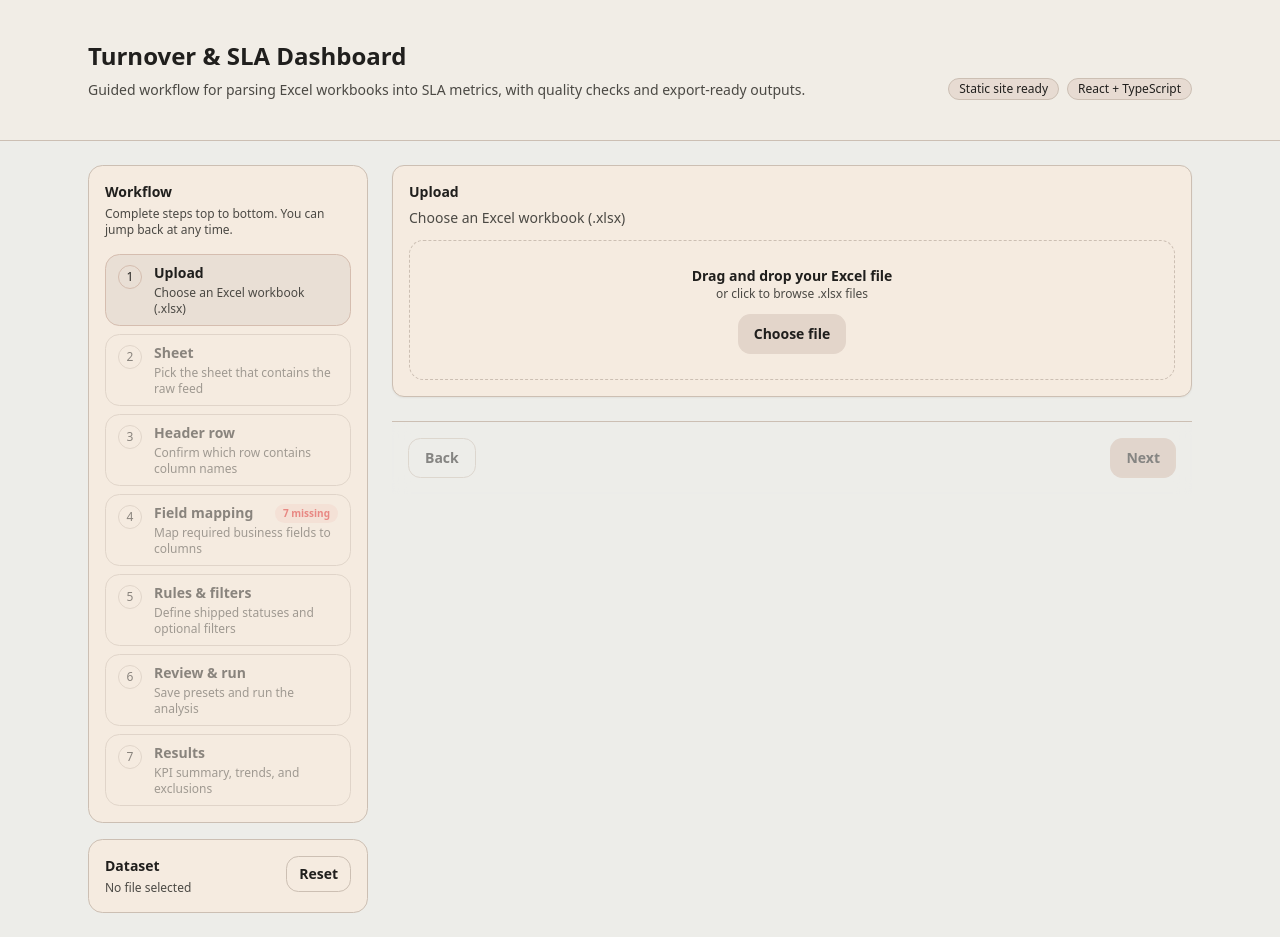
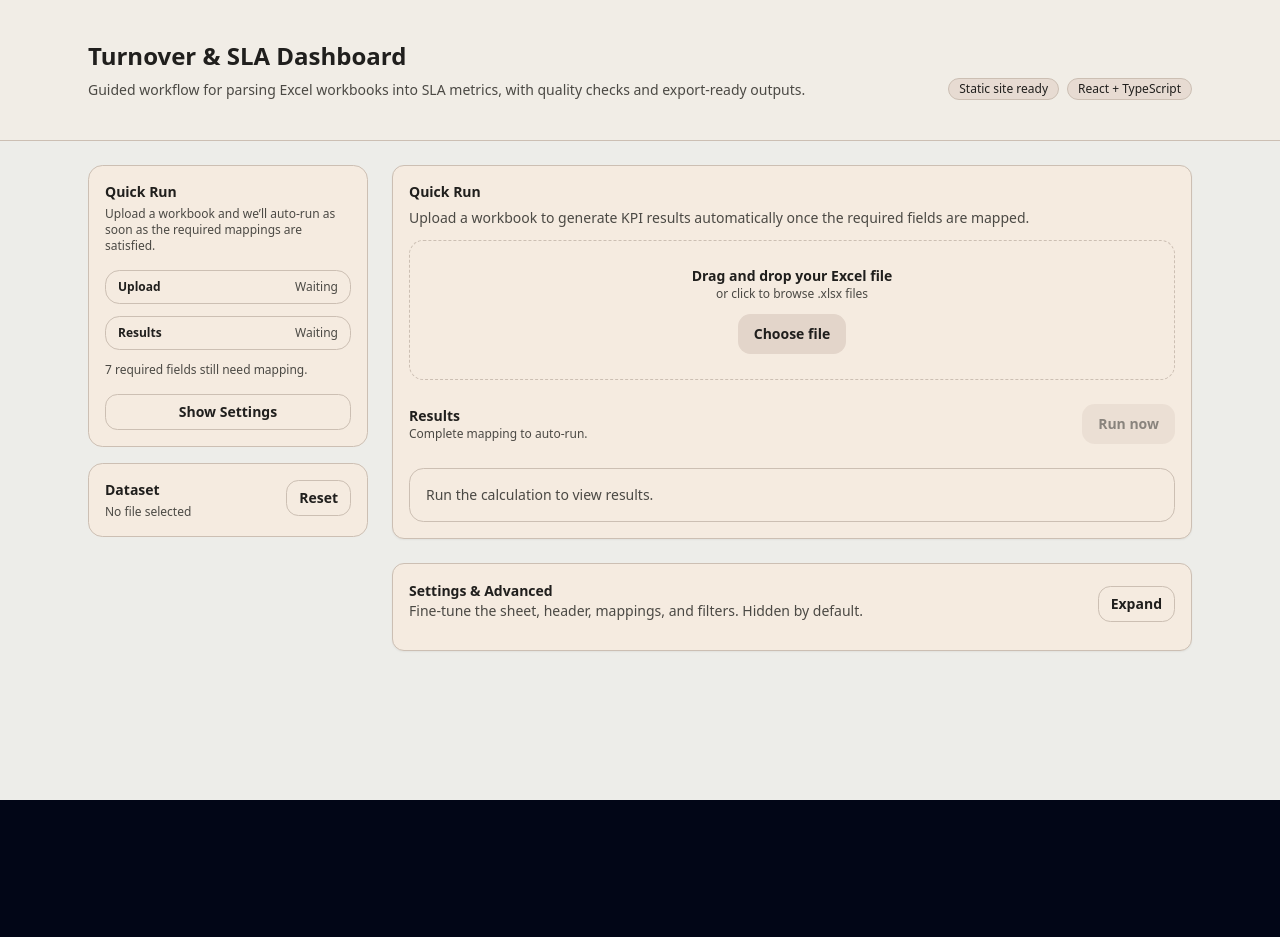
Before and after one commit to MisterBottom-png/Kuluplanner, a React (Vite) app: page / in a window 1280 px wide. After the commit the page ends 800 px from the top, so only its background shows below. Built offline with nearby package versions, Linux system fonts and the light colour scheme.

Commit message:
Refine quick run and settings flow

```diff
--- a/src/app/App.tsx
+++ b/src/app/App.tsx
@@ -1,4 +1,4 @@
-import { useEffect, useMemo, useState } from 'react';
+import { useCallback, useEffect, useMemo, useRef, useState } from 'react';
 import * as XLSX from 'xlsx';
 import { Alert, AlertDescription, AlertTitle } from '@/components/ui/alert';
 import { Badge } from '@/components/ui/badge';
@@ -34,18 +34,6 @@ import {
 } from '@/lib/storage';
 import type { CalculationResult, FieldMapping, FiltersConfig, Preset, RulesConfig, WorkbookInfo } from '@/types';
 
-type StepId = 'upload' | 'sheet' | 'header' | 'mapping' | 'rules' | 'review' | 'results';
-
-const WIZARD_STEPS: Array<{ id: StepId; title: string; subtitle: string }> = [
-  { id: 'upload', title: 'Upload', subtitle: 'Choose an Excel workbook (.xlsx)' },
-  { id: 'sheet', title: 'Sheet', subtitle: 'Pick the sheet that contains the raw feed' },
-  { id: 'header', title: 'Header row', subtitle: 'Confirm which row contains column names' },
-  { id: 'mapping', title: 'Field mapping', subtitle: 'Map required business fields to columns' },
-  { id: 'rules', title: 'Rules & filters', subtitle: 'Define shipped statuses and optional filters' },
-  { id: 'review', title: 'Review & run', subtitle: 'Save presets and run the analysis' },
-  { id: 'results', title: 'Results', subtitle: 'KPI summary, trends, and exclusions' }
-];
-
 const emptyMapping: FieldMapping = {
   order_date: null,
   shipping_date: null,
@@ -67,7 +55,7 @@ function makeSignature(payload: unknown) {
 }
 
 export default function App() {
-  const [activeStep, setActiveStep] = useState(0);
+  const [showAdvanced, setShowAdvanced] = useState(false);
   const [workbook, setWorkbook] = useState<XLSX.WorkBook | null>(null);
   const [workbookInfo, setWorkbookInfo] = useState<WorkbookInfo | null>(null);
   const [selectedSheet, setSelectedSheet] = useState<string | null>(null);
@@ -79,6 +67,14 @@ export default function App() {
   const [calculation, setCalculation] = useState<CalculationResult | null>(null);
   const [presets, setPresets] = useState<Preset[]>([]);
   const [lastRunSignature, setLastRunSignature] = useState<string | null>(null);
+  const [pendingScroll, setPendingScroll] = useState<
+    null | 'sheet' | 'header' | 'mapping' | 'rules' | 'review'
+  >(null);
+  const sheetRef = useRef<HTMLDivElement | null>(null);
+  const headerRef = useRef<HTMLDivElement | null>(null);
+  const mappingRef = useRef<HTMLDivElement | null>(null);
+  const rulesRef = useRef<HTMLDivElement | null>(null);
+  const reviewRef = useRef<HTMLDivElement | null>(null);
 
   useEffect(() => {
     const storedMapping = loadMapping();
@@ -169,26 +165,6 @@ export default function App() {
 
   const resultsDirty = Boolean(calculation && lastRunSignature && lastRunSignature !== currentSignature);
 
-  const canAccessStep = (index: number) => {
-    if (index <= activeStep) return true;
-    switch (WIZARD_STEPS[index]?.id) {
-      case 'sheet':
-        return Boolean(workbook);
-      case 'header':
-        return Boolean(workbook && selectedSheet);
-      case 'mapping':
-        return Boolean(parsed?.headers?.length);
-      case 'rules':
-        return Boolean(parsed?.headers?.length && requiredMapped);
-      case 'review':
-        return Boolean(parsed?.headers?.length && requiredMapped);
-      case 'results':
-        return Boolean(calculation);
-      default:
-        return true;
-    }
-  };
-
   const handleFile = async (file: File) => {
     const wb = await readWorkbook(file);
     setWorkbook(wb);
@@ -197,7 +173,7 @@ export default function App() {
     setSelectedSheet(feed ?? wb.SheetNames[0] ?? null);
     setCalculation(null);
     setLastRunSignature(null);
-    setActiveStep(1);
+    setShowAdvanced(false);
   };
 
   const handleClear = () => {
@@ -211,7 +187,7 @@ export default function App() {
     setFilters(DEFAULT_FILTERS);
     setCalculation(null);
     setLastRunSignature(null);
-    setActiveStep(0);
+    setShowAdvanced(false);
   };
 
   const handleAutoMatch = () => {
@@ -250,17 +226,38 @@ export default function App() {
 
   const canRun = Boolean(parsed?.rows?.length && requiredMapped);
 
-  const handleCalculate = () => {
+  const handleCalculate = useCallback(() => {
     if (!parsed || !requiredMapped) return;
     const rawRows = parsed.rows.map((entry) => entry.raw);
     const result = calculateMetrics(rawRows, mapping, rules, filters);
     setCalculation(result);
     setLastRunSignature(currentSignature);
-    setActiveStep(6);
-  };
+  }, [parsed, requiredMapped, mapping, rules, filters, currentSignature]);
 
-  const stepTitle = WIZARD_STEPS[activeStep]?.title ?? 'Wizard';
-  const stepSubtitle = WIZARD_STEPS[activeStep]?.subtitle ?? '';
+  const readyToRun = Boolean(workbook && selectedSheet && parsed?.headers?.length && requiredMapped);
+
+  useEffect(() => {
+    if (!readyToRun) return;
+    if (lastRunSignature === currentSignature) return;
+    handleCalculate();
+  }, [readyToRun, lastRunSignature, currentSignature, handleCalculate]);
+
+  useEffect(() => {
+    if (!showAdvanced || !pendingScroll) return;
+    const target =
+      pendingScroll === 'sheet'
+        ? sheetRef.current
+        : pendingScroll === 'header'
+          ? headerRef.current
+          : pendingScroll === 'mapping'
+            ? mappingRef.current
+            : pendingScroll === 'rules'
+              ? rulesRef.current
+              : reviewRef.current;
+    if (!target) return;
+    target.scrollIntoView({ behavior: 'smooth', block: 'start' });
+    setPendingScroll(null);
+  }, [showAdvanced, pendingScroll]);
 
   const previewHighlights = useMemo(() => {
     const headers = parsed?.headers ?? [];
@@ -278,45 +275,22 @@ export default function App() {
     return candidates.filter((c) => headers.includes(c));
   }, [parsed, mapping]);
 
-  const footer = (
-    <div className="sticky bottom-0 mt-6 border-t border-border bg-background/80 p-4 backdrop-blur">
-      <div className="flex flex-wrap items-center justify-between gap-2">
-        <Button
-          type="button"
-          variant="outline"
-          onClick={() => setActiveStep((s) => Math.max(0, s - 1))}
-          disabled={activeStep === 0}
-        >
-          Back
-        </Button>
-
-        <div className="flex flex-wrap gap-2">
-          {activeStep === 5 ? (
-            <Button type="button" onClick={handleCalculate} disabled={!canRun}>
-              Run analysis
-            </Button>
-          ) : activeStep === 6 ? (
-            <>
-              <Button type="button" variant="secondary" onClick={() => setActiveStep(5)}>
-                Back to review
-              </Button>
-              <Button type="button" onClick={handleCalculate} disabled={!canRun}>
-                Re-run analysis
-              </Button>
-            </>
-          ) : (
-            <Button
-              type="button"
-              onClick={() => setActiveStep((s) => Math.min(WIZARD_STEPS.length - 1, s + 1))}
-              disabled={!canAccessStep(activeStep + 1)}
-            >
-              Next
-            </Button>
-          )}
-        </div>
-      </div>
-    </div>
-  );
+  const handleNavigate = (stepIndex: number) => {
+    setShowAdvanced(true);
+    const nextTarget =
+      stepIndex === 1
+        ? 'sheet'
+        : stepIndex === 2
+          ? 'header'
+          : stepIndex === 3
+            ? 'mapping'
+            : stepIndex === 4
+              ? 'rules'
+              : stepIndex === 5
+                ? 'review'
+                : null;
+    if (nextTarget) setPendingScroll(nextTarget);
+  };
 
   return (
     <div className="min-h-screen bg-background text-foreground">
@@ -340,54 +314,40 @@ export default function App() {
       <main className="mx-auto grid max-w-6xl gap-6 px-6 py-6 lg:grid-cols-[280px_1fr]">
         <aside className="space-y-4">
           <div className="rounded-lg border border-border bg-card p-4">
-            <p className="text-sm font-semibold">Workflow</p>
+            <p className="text-sm font-semibold">Quick Run</p>
             <p className="mt-1 text-xs text-muted-foreground">
-              Complete steps top to bottom. You can jump back at any time.
+              Upload a workbook and we’ll auto-run as soon as the required mappings are satisfied.
             </p>
 
-            <div className="mt-4 space-y-2">
-              {WIZARD_STEPS.map((step, index) => {
-                const isCurrent = index === activeStep;
-                const isReachable = canAccessStep(index);
-                const isDone = index < activeStep && canAccessStep(index);
-                const issues = step.id === 'mapping' ? missingRequired.length : 0;
-                return (
-                  <button
-                    key={step.id}
-                    type="button"
-                    className={`flex w-full items-start gap-3 rounded-lg border px-3 py-2 text-left transition-colors ${
-                      isCurrent
-                        ? 'border-ring bg-muted/40'
-                        : 'border-border hover:bg-muted/30'
-                    } ${!isReachable ? 'opacity-50' : ''}`}
-                    onClick={() => {
-                      if (!isReachable) return;
-                      setActiveStep(index);
-                    }}
-                    disabled={!isReachable}
-                  >
-                    <div
-                      className={`mt-0.5 flex h-6 w-6 items-center justify-center rounded-full border text-xs ${
-                        isCurrent ? 'border-ring' : isDone ? 'border-primary' : 'border-border'
-                      }`}
-                    >
-                      {index + 1}
+            <div className="mt-4 space-y-3 text-xs">
+              <div className="flex items-center justify-between rounded-lg border border-border px-3 py-2">
+                <span className="font-semibold">Upload</span>
+                <span className={workbookInfo ? 'text-primary' : 'text-muted-foreground'}>
+                  {workbookInfo ? 'Ready' : 'Waiting'}
+                </span>
               </div>
-                    <div className="flex-1">
-                      <div className="flex items-center justify-between gap-2">
-                        <span className="text-sm font-semibold">{step.title}</span>
-                        {issues ? (
-                          <span className="rounded-full bg-destructive/10 px-2 py-0.5 text-[10px] font-semibold text-destructive">
-                            {issues} missing
+              <div className="flex items-center justify-between rounded-lg border border-border px-3 py-2">
+                <span className="font-semibold">Results</span>
+                <span className={calculation ? 'text-primary' : 'text-muted-foreground'}>
+                  {calculation ? 'Generated' : canRun ? 'Auto-running' : 'Waiting'}
                 </span>
+              </div>
+              {missingRequired.length ? (
+                <p className="text-muted-foreground">
+                  {missingRequired.length} required field{missingRequired.length === 1 ? '' : 's'} still need mapping.
+                </p>
               ) : null}
             </div>
-                      <div className="mt-0.5 text-xs text-muted-foreground">{step.subtitle}</div>
-                    </div>
-                  </button>
-                );
-              })}
-            </div>
+
+            <Button
+              type="button"
+              variant="outline"
+              size="sm"
+              className="mt-4 w-full"
+              onClick={() => setShowAdvanced((prev) => !prev)}
+            >
+              {showAdvanced ? 'Hide Settings' : 'Show Settings'}
+            </Button>
           </div>
 
           <div className="rounded-lg border border-border bg-card p-4">
@@ -417,16 +377,60 @@ export default function App() {
         <section>
           <Card>
             <CardHeader>
-              <CardTitle>{stepTitle}</CardTitle>
-              <p className="text-sm text-muted-foreground">{stepSubtitle}</p>
+              <CardTitle>Quick Run</CardTitle>
+              <p className="text-sm text-muted-foreground">
+                Upload a workbook to generate KPI results automatically once the required fields are mapped.
+              </p>
             </CardHeader>
-            <CardContent>
-              {activeStep === 0 ? (
+            <CardContent className="space-y-6">
               <StepUpload workbookInfo={workbookInfo} onFile={handleFile} onClear={handleClear} />
+
+              {resultsDirty ? (
+                <Alert>
+                  <AlertTitle>Settings changed</AlertTitle>
+                  <AlertDescription>
+                    The mapping, rules, or filters changed since the last run. Results will auto-refresh once ready.
+                  </AlertDescription>
+                </Alert>
               ) : null}
 
-              {activeStep === 1 ? (
-                <div className="space-y-4">
+              <div className="flex flex-wrap items-center justify-between gap-2">
+                <div>
+                  <p className="text-sm font-semibold">Results</p>
+                  <p className="text-xs text-muted-foreground">
+                    {canRun ? 'Auto-run is enabled.' : 'Complete mapping to auto-run.'}
+                  </p>
+                </div>
+                <Button type="button" variant="secondary" onClick={handleCalculate} disabled={!canRun}>
+                  {calculation ? 'Re-run now' : 'Run now'}
+                </Button>
+              </div>
+
+              <StepResults calculation={calculation} onNavigate={handleNavigate} />
+            </CardContent>
+          </Card>
+
+          <Card className="mt-6">
+            <CardHeader className="flex flex-row items-center justify-between gap-3">
+              <div>
+                <CardTitle>Settings &amp; Advanced</CardTitle>
+                <p className="text-sm text-muted-foreground">
+                  Fine-tune the sheet, header, mappings, and filters. Hidden by default.
+                </p>
+              </div>
+              <Button type="button" variant="outline" size="sm" onClick={() => setShowAdvanced((prev) => !prev)}>
+                {showAdvanced ? 'Collapse' : 'Expand'}
+              </Button>
+            </CardHeader>
+            {showAdvanced ? (
+              <CardContent className="space-y-6">
+                <div ref={sheetRef} className="space-y-4">
+                  <div>
+                    <p className="text-sm font-semibold">Sheet selection</p>
+                    <p className="text-xs text-muted-foreground">
+                      Choose the worksheet that contains the raw feed to analyze.
+                    </p>
+                  </div>
                   <StepSheet
                     sheetNames={workbookInfo?.sheetNames ?? []}
                     selectedSheet={selectedSheet}
@@ -436,14 +440,20 @@ export default function App() {
                       setLastRunSignature(null);
                     }}
                   />
-                  <Separator />
                   <div className="rounded-lg border border-border bg-card p-3 text-xs text-muted-foreground">
                     Tip: if your file contains multiple exports, pick the one that has the full order feed.
                   </div>
                 </div>
-              ) : null}
 
-              {activeStep === 2 ? (
+                <Separator />
+
+                <div ref={headerRef} className="space-y-4">
+                  <div>
+                    <p className="text-sm font-semibold">Header row</p>
+                    <p className="text-xs text-muted-foreground">
+                      Confirm which row contains column names so mapping works correctly.
+                    </p>
+                  </div>
                   <StepHeader
                     headerRowIndex={headerRowIndex}
                     rows={sheetRows}
@@ -453,9 +463,17 @@ export default function App() {
                       setLastRunSignature(null);
                     }}
                   />
-              ) : null}
+                </div>
 
-              {activeStep === 3 ? (
+                <Separator />
+
+                <div ref={mappingRef} className="space-y-4">
+                  <div>
+                    <p className="text-sm font-semibold">Field mapping</p>
+                    <p className="text-xs text-muted-foreground">
+                      Map required business fields to columns before results can auto-run.
+                    </p>
+                  </div>
                   <div className="grid gap-6 lg:grid-cols-[1fr_360px]">
                     <div>
                       <StepMapping
@@ -470,7 +488,7 @@ export default function App() {
                         requiredFields={REQUIRED_FIELDS}
                         optionalFields={OPTIONAL_FIELDS}
                         onAutoMatch={handleAutoMatch}
-                      onJumpToHeader={() => setActiveStep(2)}
+                        onJumpToHeader={() => handleNavigate(2)}
                       />
                     </div>
                     <div className="rounded-lg border border-border bg-card p-4">
@@ -482,9 +500,25 @@ export default function App() {
                       />
                     </div>
                   </div>
+                  {missingRequired.length ? (
+                    <Alert>
+                      <AlertTitle>Mapping is required to run</AlertTitle>
+                      <AlertDescription>
+                        Map all required fields to unlock auto-run results.
+                      </AlertDescription>
+                    </Alert>
                   ) : null}
+                </div>
 
-              {activeStep === 4 ? (
+                <Separator />
+
+                <div ref={rulesRef} className="space-y-4">
+                  <div>
+                    <p className="text-sm font-semibold">Rules &amp; filters</p>
+                    <p className="text-xs text-muted-foreground">
+                      Adjust shipped status matching and filter the dataset before calculating metrics.
+                    </p>
+                  </div>
                   <div className="grid gap-6 lg:grid-cols-[1fr_360px]">
                     <div>
                       <StepRules
@@ -514,11 +548,17 @@ export default function App() {
                       />
                     </div>
                   </div>
-              ) : null}
+                </div>
 
-              {activeStep === 5 ? (
-                <div className="grid gap-6 lg:grid-cols-[1fr_360px]">
+                <Separator />
+
+                <div ref={reviewRef} className="space-y-4">
                   <div>
+                    <p className="text-sm font-semibold">Review &amp; presets</p>
+                    <p className="text-xs text-muted-foreground">
+                      Save reusable presets or validate the run summary before sharing results.
+                    </p>
+                  </div>
                   <StepReview
                     workbookName={workbookInfo?.name ?? null}
                     selectedSheet={selectedSheet}
@@ -534,48 +574,12 @@ export default function App() {
                     onSavePreset={handleSavePreset}
                     onLoadPreset={handleLoadPreset}
                     onDeletePreset={handleDeletePreset}
-                      onNavigate={(step) => setActiveStep(step)}
+                    onNavigate={handleNavigate}
                   />
                 </div>
-                  <div className="rounded-lg border border-border bg-card p-4">
-                    <DataPreview
-                      headers={parsed?.headers ?? []}
-                      rows={parsed?.rows ?? []}
-                      highlightedHeaders={previewHighlights}
-                      caption="Preview"
-                    />
-                  </div>
-                </div>
+              </CardContent>
             ) : null}
-
-              {activeStep === 6 ? (
-                <div className="space-y-4">
-                  {resultsDirty ? (
-                    <Alert>
-                      <AlertTitle>Settings changed</AlertTitle>
-                      <AlertDescription>
-                        The mapping/rules/filters were updated after the last run. Re-run the analysis to refresh results.
-                      </AlertDescription>
-                    </Alert>
-                  ) : null}
-                  <StepResults calculation={calculation} onNavigate={(step) => setActiveStep(step)} />
-                </div>
-              ) : null}
-            </CardContent>
           </Card>
-
-          {activeStep === 3 && missingRequired.length ? (
-            <div className="mt-4">
-              <Alert>
-                <AlertTitle>Mapping is required to continue</AlertTitle>
-                <AlertDescription>
-                  Map all required fields to unlock rules, review, and results.
-                </AlertDescription>
-              </Alert>
-            </div>
-          ) : null}
-
-          {footer}
         </section>
       </main>
     </div>
--- a/src/steps/StepReview.tsx
+++ b/src/steps/StepReview.tsx
@@ -94,7 +94,7 @@ export default function StepReview({
         <Alert>
           <AlertTitle>Ready to run</AlertTitle>
           <AlertDescription>
-            All required fields are mapped. Run the analysis to generate SLA and turnover metrics.
+            All required fields are mapped. Results will auto-run as soon as the workbook is ready.
           </AlertDescription>
         </Alert>
       )}
@@ -125,7 +125,7 @@ export default function StepReview({
             <div className="rounded-lg border border-border bg-card p-3 text-xs">
               <div className="flex flex-wrap items-center justify-between gap-2">
                 <span className="font-semibold">Rules & filters</span>
-                <span className="text-muted-foreground">Adjust on the previous step</span>
+                <span className="text-muted-foreground">Adjust in the settings panel</span>
               </div>
               <div className="mt-2 grid gap-1">
                 <div className="flex items-center justify-between">
@@ -146,7 +146,8 @@ export default function StepReview({
             <div className="rounded-lg border border-border bg-card p-3 text-xs">
               <p className="font-semibold">Next: run analysis</p>
               <p className="mt-1 text-muted-foreground">
-                Use the <span className="font-semibold">Run analysis</span> button in the footer. After running, you’ll see coverage and excluded-row reasons.
+                Results auto-run once mapping is complete, or use the <span className="font-semibold">Run now</span> button in Quick Run.
+                After running, you’ll see coverage and excluded-row reasons.
               </p>
               {!canRun ? (
                 <p className="mt-2 text-destructive">
```
Lines whose indentation alone changed are shown as unchanged.
